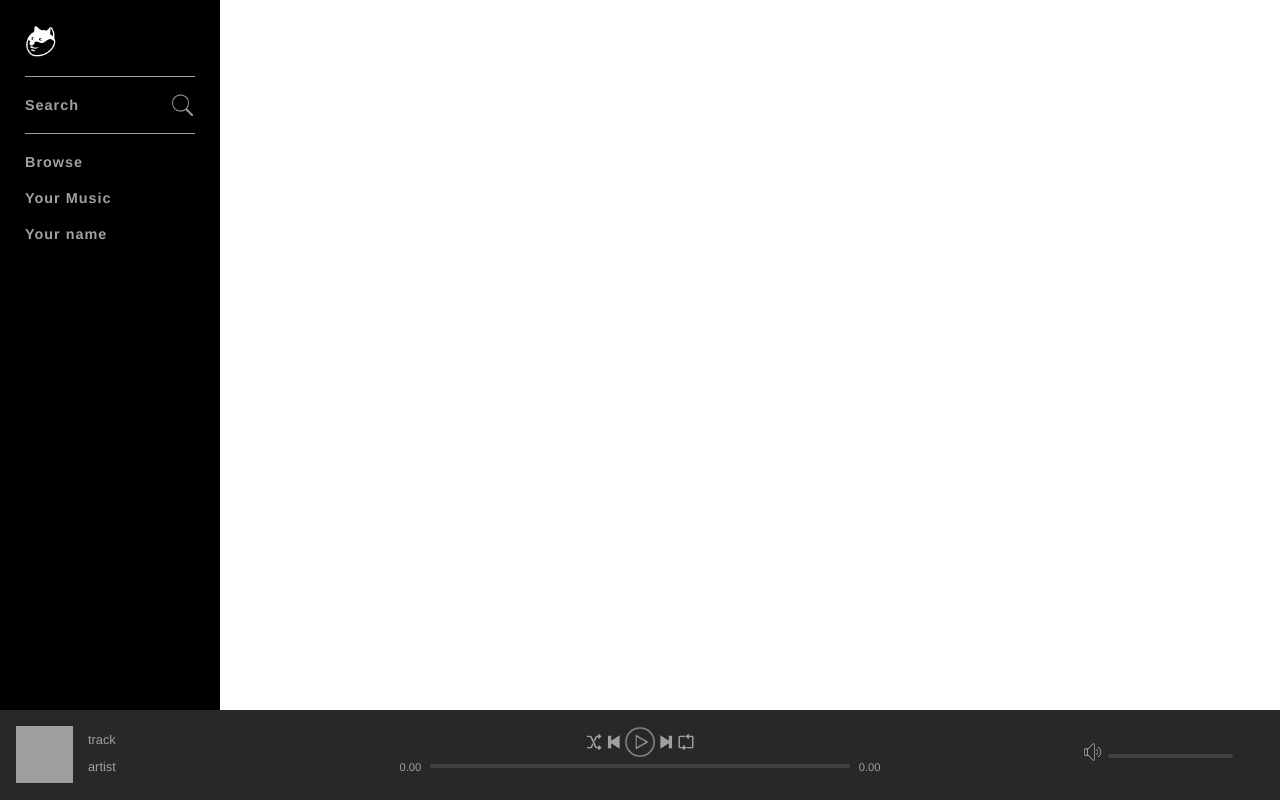
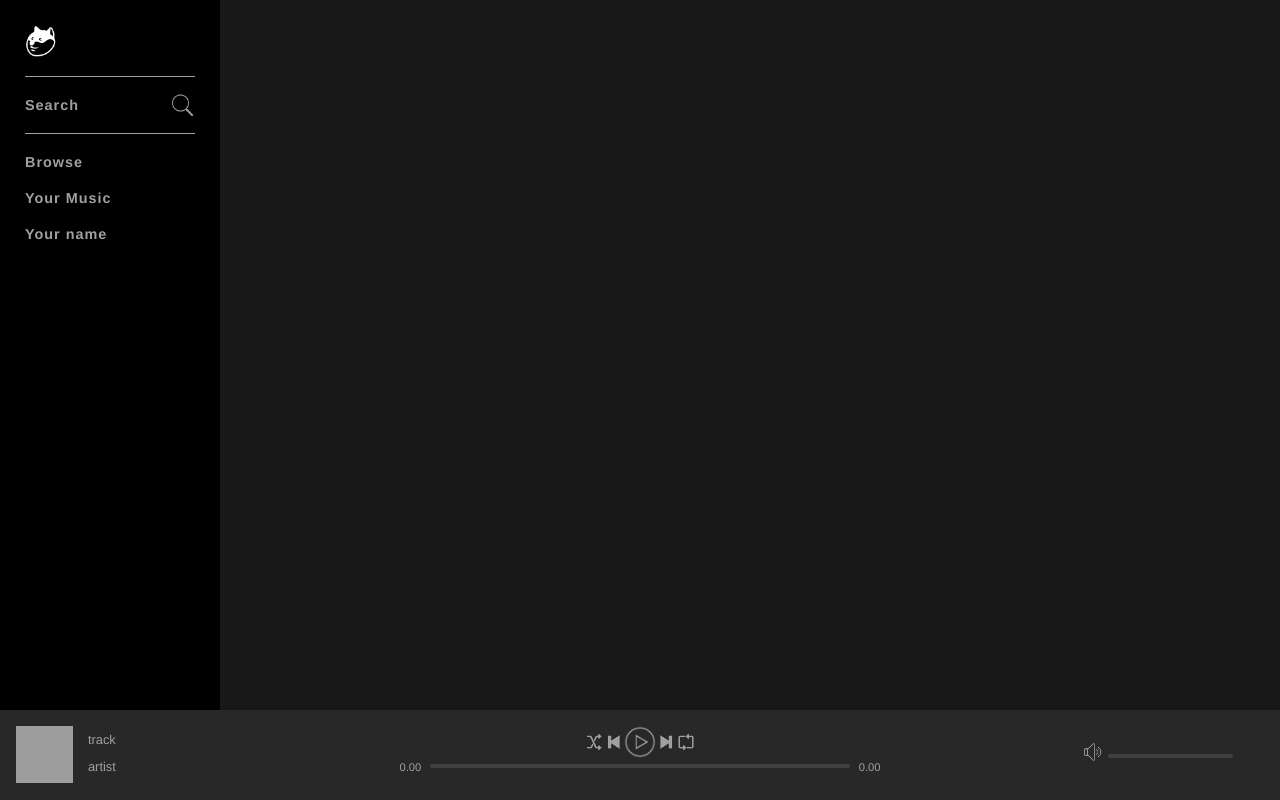
Before and after one commit to v-aivaras/musicify, a PHP site: page / in a window 1280 px wide. Run offline with PHP 8.4, Linux system fonts and the light colour scheme; the visitor is signed in with stand-in values (Sample User, id 1); grey boxes are pictures that could not be loaded.

Commit message:
Moved code to header & footer files

```diff
--- a/assets/css/style.css
+++ b/assets/css/style.css
@@ -5,6 +5,12 @@ body * {
     box-sizing: border-box;
     font-family: Helvetica, Arial, sans-serif;
     color: #fff;
+}
+
+body {
+    background-color: #181818;
+    font-weight: 1rem;
+    min-width: 720px;
 }
 
 /* -----------------------------------------
@@ -147,6 +153,16 @@ index.php main content styles
 #topContainer {
     min-height: 100%;
     min-width: 100%;
+}
+
+#mainViewContainer {
+    margin-left: 220px;
+    padding-bottom: 90px;
+    width: calc(100% - 220px);
+}
+
+#mainContent {
+    padding: 0 20px;
 }
 
 
--- /dev/null
+++ b/includes/footer.php
@@ -0,0 +1,14 @@
+                </div>
+            </div>
+
+        </div>
+
+        <!-- Bottom player -->
+        <?php  require_once("includes/nowPlayingBar.php");  ?>
+
+    </div>
+
+
+    <script src="assets/js/script.js"></script>
+</body>
+</html>
--- /dev/null
+++ b/includes/header.php
@@ -0,0 +1,32 @@
+<?php
+    require_once("includes/config.php");
+    if(isset($_SESSION['userLoggedIn'])) {
+        $userLoggedIn = $_SESSION['userLoggedIn'];
+    } else {
+        header("Location:register.php");
+    }
+?>
+<!DOCTYPE html>
+<html lang="en">
+<head>
+    <meta charset="UTF-8">
+    <meta http-equiv="X-UA-Compatible" content="IE=edge">
+    <meta name="viewport" content="width=device-width, initial-scale=1.0">
+    <title>Musicify</title>
+    <link rel="stylesheet" href="assets/css/style.css">
+
+</head>
+<body>
+    <!-- <h3>Hello <?=$userLoggedIn ?></h3>
+    <a href="logout.php">Log out</a> -->
+
+    <!-- Main top content -->
+    <div id="main">
+        <div id="topContainer">
+
+            <!-- Left nav -->
+            <?php  require_once("includes/navBarContainer.php");  ?>
+
+            <!-- Main content -->
+            <div id="mainViewContainer">
+                <div id="mainContent">
--- a/index.php
+++ b/index.php
@@ -1,42 +1,9 @@
-<?php
-    require_once("includes/config.php");
-    if(isset($_SESSION['userLoggedIn'])) {
-        $userLoggedIn = $_SESSION['userLoggedIn'];
-    } else {
-        header("Location:register.php");
-    }
+<?php require_once("includes/header.php"); ?>
 
 
-?>
-<!DOCTYPE html>
-<html lang="en">
-<head>
-    <meta charset="UTF-8">
-    <meta http-equiv="X-UA-Compatible" content="IE=edge">
-    <meta name="viewport" content="width=device-width, initial-scale=1.0">
-    <title>Musicify</title>
-    <link rel="stylesheet" href="assets/css/style.css">
-
-</head>
-<body>
-    <!-- <h3>Hello <?=$userLoggedIn ?></h3>
-    <a href="logout.php">Log out</a> -->
-
-    <div id="main">
-
-        <div id="topContainer">
-
-            <!-- Left nav -->
-            <?php  require_once("includes/navBarContainer.php");  ?>
-
-        </div>
-
-        <!-- Bottom player -->
-        <?php  require_once("includes/nowPlayingBar.php");  ?>
-
-    </div>
 
 
-    <script src="assets/js/script.js"></script>
-</body>
-</html>
+
+
+
+<?php require_once("includes/footer.php"); ?>
```
